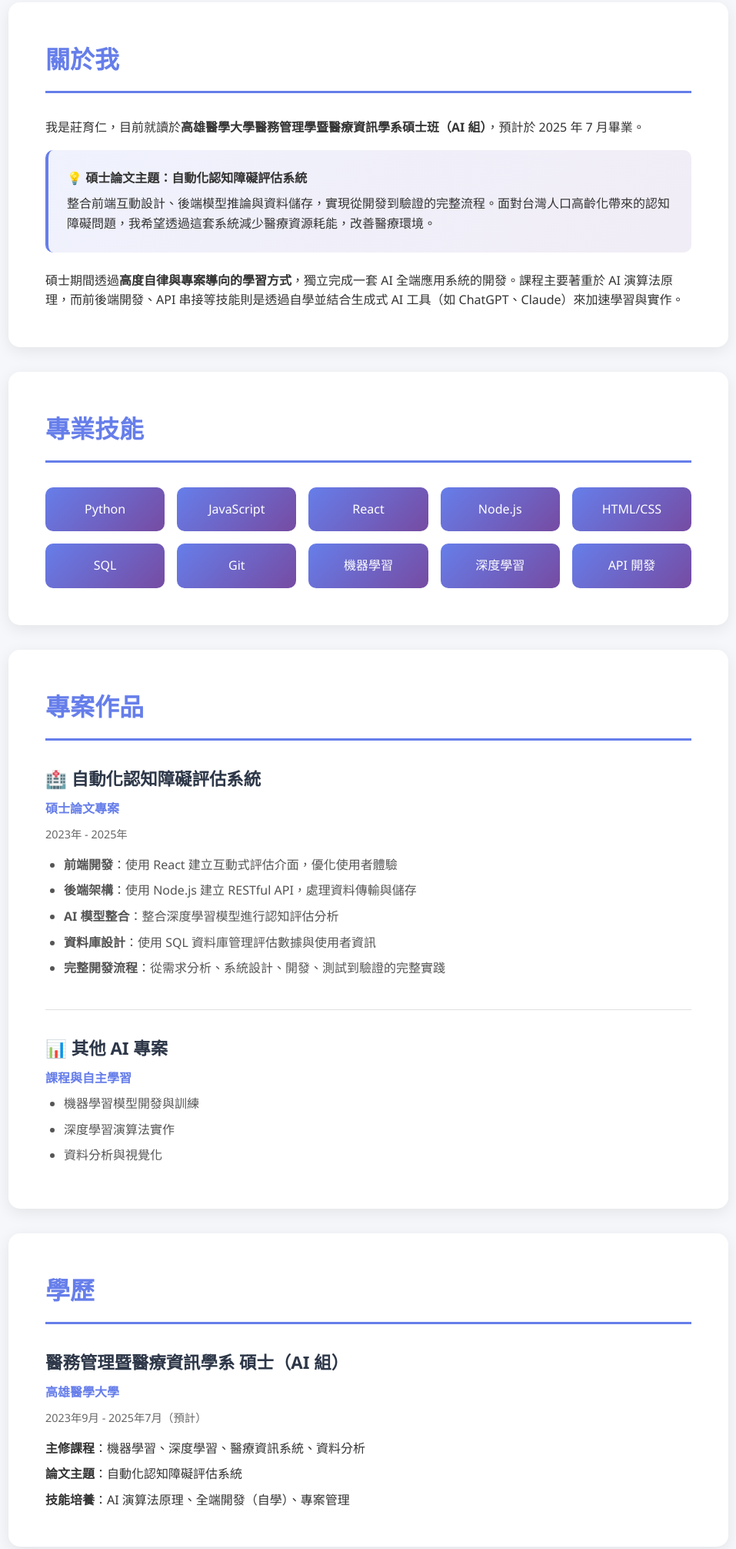
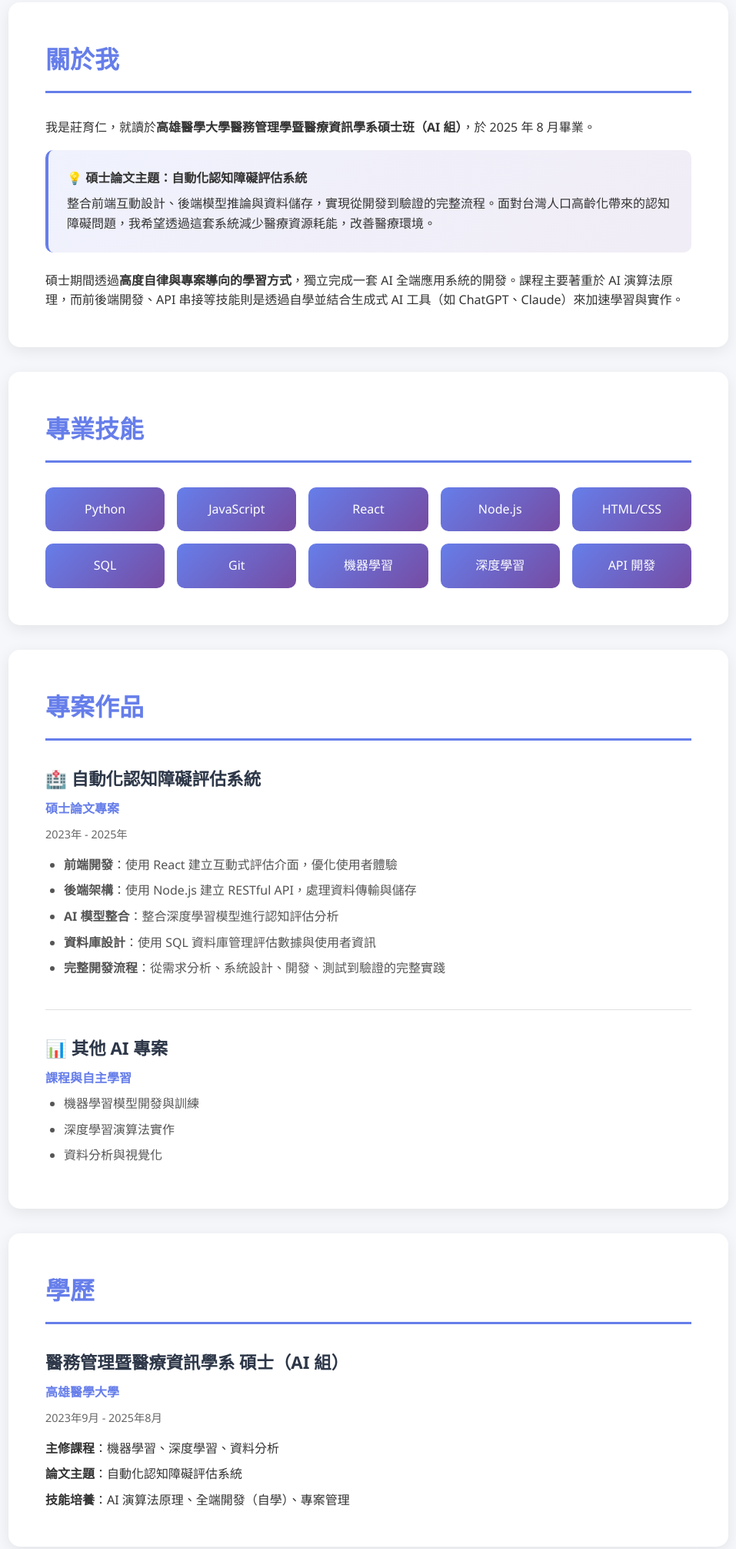
Before and after one commit to chuang022/chuang022.github.io, a plain HTML site: page index.html in a window 1280 px wide. Shown: the part 746-2758 px from the top of the page at 77% size, without its empty margins (161-1118 px from the left). Drawn offline with Linux system fonts and the light colour scheme.

Commit message:
Update index.html

```diff
--- a/index.html
+++ b/index.html
@@ -315,7 +315,7 @@
     <div class="hero">
         <div class="profile-img">👤</div>
         <h1>莊育仁</h1>
-        <div class="title">AI 全端開發者 | 醫療資訊碩士生</div>
+        <div class="title">AI 全端開發者 | 醫療資訊碩士</div>
         <p>專注於 AI 應用系統開發，致力於透過科技改善醫療環境，解決認知障礙評估的實際問題。</p>
         <div class="social-links">
             <a href="mailto:chuang0279@gmail.com" target="_blank">📧 Email</a>
@@ -326,7 +326,7 @@
     <div class="container">
         <section id="about">
             <h2>關於我</h2>
-            <p>我是莊育仁，目前就讀於<strong>高雄醫學大學醫務管理學暨醫療資訊學系碩士班（AI 組）</strong>，預計於 2025 年 7 月畢業。</p>
+            <p>我是莊育仁，就讀於<strong>高雄醫學大學醫務管理學暨醫療資訊學系碩士班（AI 組）</strong>，於 2025 年 8 月畢業。</p>
 
             <div class="highlight-box">
                 <p>💡 <strong>碩士論文主題：自動化認知障礙評估系統</strong></p>
@@ -385,8 +385,8 @@
             <div class="education-item">
                 <h3>醫務管理暨醫療資訊學系 碩士（AI 組）</h3>
                 <div class="experience-meta">高雄醫學大學</div>
-                <div class="experience-date">2023年9月 - 2025年7月（預計）</div>
-                <p><strong>主修課程</strong>：機器學習、深度學習、醫療資訊系統、資料分析</p>
+                <div class="experience-date">2023年9月 - 2025年8月</div>
+                <p><strong>主修課程</strong>：機器學習、深度學習、資料分析</p>
                 <p style="margin-top: 0.5rem;"><strong>論文主題</strong>：自動化認知障礙評估系統</p>
                 <p style="margin-top: 0.5rem;"><strong>技能培養</strong>：AI 演算法原理、全端開發（自學）、專案管理</p>
             </div>
```
